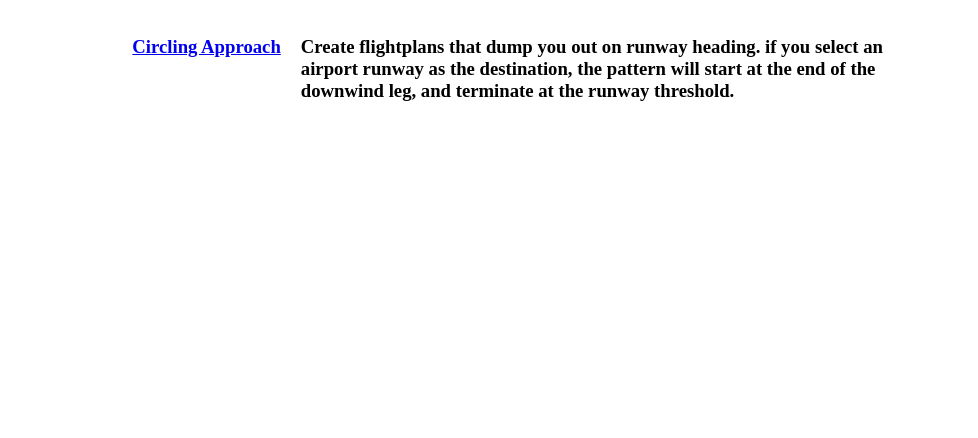
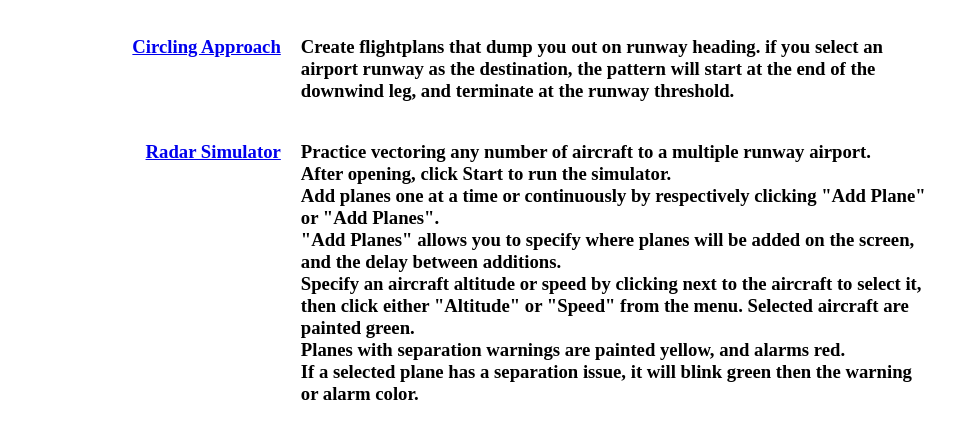
Before and after one commit to weecabin/weecabin.GitHub.io, a website: page index.html in a window 1280 px wide. Shown: the part 146-584 px from the top of the page, without its empty margins (0-978 px from the left). Drawn offline with Linux system fonts and the light colour scheme.

Commit message:
Added Radar Simulator

```diff
--- a/index.html
+++ b/index.html
@@ -21,11 +21,11 @@ Create flightplans that circle a user defined lat/lon with the specified number
 </h3>
 </div>
 
-<div class="divider"></div>
+<div   class="divider"></div>
 
 <div class="link">
 <h3>
-<a href="https://weecabin.github.io/IF-Web-Tools4/Circling.html">Circling Approach</a>
+<a href="https://weecabin.github.io/IF-Web-Tools5/Circling.html">Circling Approach</a>
 </h3>
 </div>
 
@@ -35,5 +35,25 @@ Create flightplans that dump you out on runway heading. if you select an airport
 </h3>
 </div>
 
+<div   class="divider"></div>
+
+<div class="link">
+<h3>
+<a href="https://weecabin.github.io/RadarSim/RadarSim/">Radar Simulator</a>
+</h3>
+</div>
+
+<div class="description">
+<h3>
+Practice vectoring any number of aircraft to a multiple runway airport.<br>
+After opening, click Start to run the simulator.<br>
+Add planes one at a time or continuously by respectively clicking "Add Plane" or "Add Planes".<br>
+"Add Planes" allows you to specify where planes will be added on the screen, and the delay between additions.<br>
+Specify an aircraft altitude or speed by clicking next to the aircraft to select it, then click either "Altitude" or "Speed" from the menu. Selected aircraft are painted green.<br>
+Planes with separation warnings are painted yellow, and alarms red.<br>
+If a selected plane has a separation issue, it will blink green then the warning or alarm color.
+</h3>
+</div>
+
 </body>
 </html>
```
